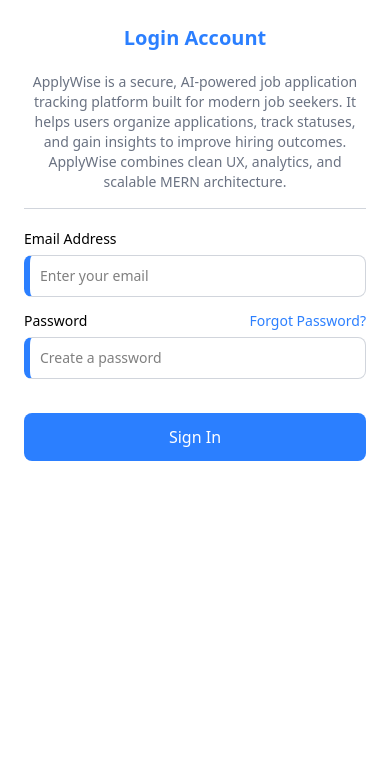
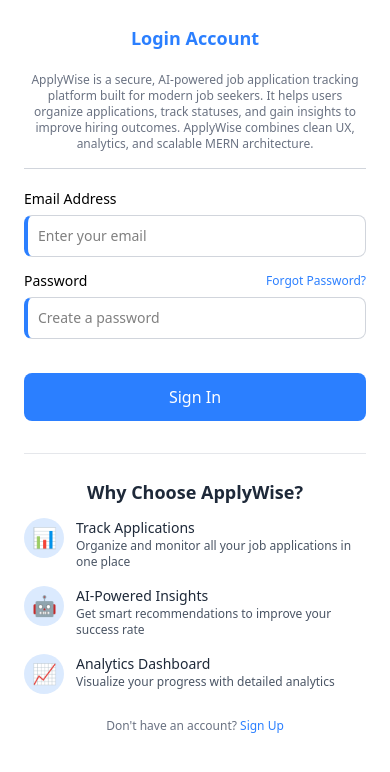
Before and after one commit to mdqasim786/ApplyWise-AI-Job-Application-Tracker, a React (Vite) app in the folder client/client/: page /signin in a window 390 px wide. Shown: the top 772 px of the page. Built offline with nearby package versions, Linux system fonts and the light colour scheme.

Commit message:
UI Design completion for signin page

```diff
--- a/client/client/src/Pages/Signin.jsx
+++ b/client/client/src/Pages/Signin.jsx
@@ -1,15 +1,13 @@
-
-
 function Signin(){
   return (
     <>
       {/* Left Side Design */}
       <div className="flex flex-col md:flex-row h-screen overflow-hidden">
-        <div className="w-full md:w-1/2 bg-white flex flex-col justify-center p-6 sm:p-8 md:p-10 lg:p-12">
+        <div className="w-full md:w-1/2 bg-white flex flex-col justify-center p-6 sm:p-8 md:p-10 lg:p-12 overflow-y-auto">
           <div className="max-w-md w-full mx-auto">
-            <h3 className='font-semibold text-xl md:text-2xl text-blue-500 text-center mb-5'>Login Account</h3>
-            <p className='mt-2 text-sm text-gray-500 text-center'>ApplyWise is a secure, AI-powered job application tracking   platform built for modern job seekers.
-              It helps users organize applications, track statuses, and gain insights to improve hiring outcomes.   ApplyWise combines clean UX, analytics, and scalable MERN   architecture.</p>
+            <h3 className='font-semibold text-lg sm:text-xl md:text-2xl text-blue-500 text-center mb-5'>Login Account</h3>
+            <p className='mt-2 text-xs sm:text-sm text-gray-500 text-center'>ApplyWise is a secure, AI-powered job application tracking platform built for modern job seekers.
+              It helps users organize applications, track statuses, and gain insights to improve hiring outcomes. ApplyWise combines clean UX, analytics, and scalable MERN architecture.</p>
             <hr className='mt-4 mb-5 text-gray-300'></hr>
 
             <form
@@ -20,55 +18,97 @@
                 <input
                   type="email"
                   placeholder='Enter your email'
-                  className="border rounded-lg p-2.5 w-full text-sm focus:outline-none focus:ring-2 border-gray-300 focus:ring-blue-500 border-l-6 border-l-blue-500"
+                  className="border rounded-lg p-2.5 w-full text-sm focus:outline-none focus:ring-2 border-gray-300 focus:ring-blue-500 border-l-4 sm:border-l-6 border-l-blue-500"
                 />
               </div>
               <div>
                 <div className='flex justify-between items-center mb-1.5'>
                   <label className='font-medium text-sm'>Password</label>
-                  <a href="/signin" className='text-blue-500 hover:underline text-sm'>
+                  <a href="/signin" className='text-blue-500 hover:underline text-xs sm:text-sm'>
                     Forgot Password?
                   </a>
                 </div>
                 <input
                   type="password"
                   placeholder='Create a password'
-                  className="border rounded-lg p-2.5 w-full text-sm focus:outline-none focus:ring-2 border-gray-300 focus:ring-blue-500 border-l-6 border-l-blue-500"
+                  className="border rounded-lg p-2.5 w-full text-sm focus:outline-none focus:ring-2 border-gray-300 focus:ring-blue-500 border-l-4 sm:border-l-6 border-l-blue-500"
                 />
               </div>
 
               <button
                 type="submit"
-                className="text-white rounded-lg p-3 w-full font-medium transition bg-blue-300 bg-blue-500 hover:bg-blue-600 hover:cursor-pointer mt-5"
+                className="text-white rounded-lg p-3 w-full font-medium transition bg-blue-500 hover:bg-blue-600 hover:cursor-pointer mt-5"
               >
                 Sign In
               </button>
             </form>
+
+            {/* Mobile Only Section - fills white space */}
+            <div className="md:hidden mt-8 pt-6 border-t border-gray-200">
+              <div className="text-center mb-6">
+                <h4 className="text-lg font-semibold text-gray-800 mb-3">Why Choose ApplyWise?</h4>
+                <div className="space-y-4">
+                  <div className="flex items-start space-x-3">
+                    <div className="w-10 h-10 rounded-full bg-blue-100 flex items-center justify-center flex-shrink-0">
+                      <span className="text-blue-600 text-xl">📊</span>
+                    </div>
+                    <div className="text-left">
+                      <h5 className="font-medium text-sm text-gray-800">Track Applications</h5>
+                      <p className="text-xs text-gray-600">Organize and monitor all your job applications in one place</p>
+                    </div>
+                  </div>
+
+                  <div className="flex items-start space-x-3">
+                    <div className="w-10 h-10 rounded-full bg-blue-100 flex items-center justify-center flex-shrink-0">
+                      <span className="text-blue-600 text-xl">🤖</span>
+                    </div>
+                    <div className="text-left">
+                      <h5 className="font-medium text-sm text-gray-800">AI-Powered Insights</h5>
+                      <p className="text-xs text-gray-600">Get smart recommendations to improve your success rate</p>
+                    </div>
+                  </div>
+
+                  <div className="flex items-start space-x-3">
+                    <div className="w-10 h-10 rounded-full bg-blue-100 flex items-center justify-center flex-shrink-0">
+                      <span className="text-blue-600 text-xl">📈</span>
+                    </div>
+                    <div className="text-left">
+                      <h5 className="font-medium text-sm text-gray-800">Analytics Dashboard</h5>
+                      <p className="text-xs text-gray-600">Visualize your progress with detailed analytics</p>
+                    </div>
+                  </div>
+                </div>
+              </div>
+
+              <div className="text-center text-xs text-gray-500 mt-6">
+                Don't have an account? <a href="/signup" className="text-blue-500 hover:underline font-medium">Sign Up</a>
+              </div>
+            </div>
           </div>
         </div>
 
       {/* Right Side Design */}
       <div className="hidden md:flex w-full md:w-1/2 bg-gradient-to-br from-blue-600 via-blue-500 to-blue-400 items-center justify-center p-8 lg:p-12 xl:p-16 relative overflow-hidden">
 
-          <div className="absolute top-10 right-10 w-24 h-24 lg:w-26 lg:h-26 bg-white opacity-10 rounded-full"></div>
-          <div className="absolute bottom-0 left-10 w-90 h-90 border-4 border-white opacity-8 rounded-full translate-y-48 -translate-x-48"></div>
+          {/* Bubbles view  */}
+          <div className="absolute top-10 right-10 w-32 h-32 lg:w-40 lg:h-40 bg-gradient-to-br from-white to-transparent opacity-20 rounded-full blur-sm animate-pulse"></div>
+          <div className="absolute bottom-0 left-10 w-96 h-96 border-4 border-white opacity-15 rounded-full translate-y-48 -translate-x-48 animate-spin" style={{animationDuration: '20s'}}></div>
 
-          <div className="absolute top-20 left-1/2 w-20 h-20 lg:w-4 lg:h-4 bg-white opacity-10 rounded-full"></div>
-          <div className="absolute top-1/2 left-10 w-16 h-16 lg:w-4 lg:h-4 bg-white opacity-10 rounded-full"></div>
-          <div className="absolute bottom-10 right-32 w-20 h-20 lg:w-20 lg:h-20 bg-white opacity-10 rounded-full"></div>
-          <div className="absolute bottom-1/4 left-1/2 w-12 h-12 lg:w-4 lg:h-4 bg-white opacity-10 rounded-full"></div>
-          <div className="absolute bottom-1/2 left-180 w-90 h-90 border-4 border-white opacity-8 rounded-full translate-y-48 -translate-x-48"></div>
-          <div className="absolute top-1/4 right-1/2 left-1/8 w-12 h-12 lg:w-12 lg:h-12 bg-white opacity-10 rounded-full"></div>
-          <div className="absolute bottom-20 left-20 w-16 h-16 lg:w-4 lg:h-4 bg-white opacity-10 rounded-full"></div>
+          <div className="absolute top-20 left-1/2 w-24 h-24 lg:w-28 lg:h-28 bg-white opacity-15 rounded-full animate-bounce" style={{animationDuration: '3s'}}></div>
+          <div className="absolute top-1/2 left-10 w-20 h-20 lg:w-24 lg:h-24 bg-gradient-to-tl from-white to-transparent opacity-20 rounded-full blur-xs"></div>
+          <div className="absolute bottom-10 right-32 w-28 h-28 lg:w-36 lg:h-36 bg-white opacity-25 rounded-full shadow-lg shadow-white/10"></div>
+          <div className="absolute bottom-1/4 left-1/2 w-16 h-16 lg:w-20 lg:h-20 bg-white opacity-20 rounded-full animate-ping" style={{animationDuration: '4s'}}></div>
+          <div className="absolute bottom-1/2 left-1/3 w-80 h-80 border-4 border-white opacity-10 rounded-full translate-y-40 -translate-x-40 animate-pulse" style={{animationDuration: '5s'}}></div>
+          <div className="absolute top-1/4 right-1/3 w-20 h-20 lg:w-24 lg:h-24 bg-gradient-to-r from-white to-transparent opacity-25 rounded-full blur-sm"></div>
+          <div className="absolute bottom-20 left-20 w-18 h-18 lg:w-22 lg:h-22 bg-white opacity-30 rounded-full shadow-md shadow-white/20 animate-bounce" style={{animationDuration: '4s'}}></div>
 
-
-
+          {/* text */}
           <div className="z-10 text-center">
-            <h1 className="text-white text-4xl lg:text-5xl xl:text-5xl leading-tight font-mono">
-              <span className="text-blue-200 italic xl:text-2xl">Nice to see you again</span><br />
+            <h1 className="text-white text-3xl lg:text-4xl xl:text-5xl leading-tight font-mono">
+              <span className="text-blue-200 italic text-base sm:text-lg lg:text-xl xl:text-2xl">Nice to see you again</span><br />
               WELCOME BACK<br />
             </h1>
-            <hr className="text-white w-12 ml-33 border-t-4 border-white rounded"></hr>
+            <hr className="text-white w-12 mx-auto border-t-4 border-white rounded mt-4"></hr>
           </div>
         </div>
       </div>
```
